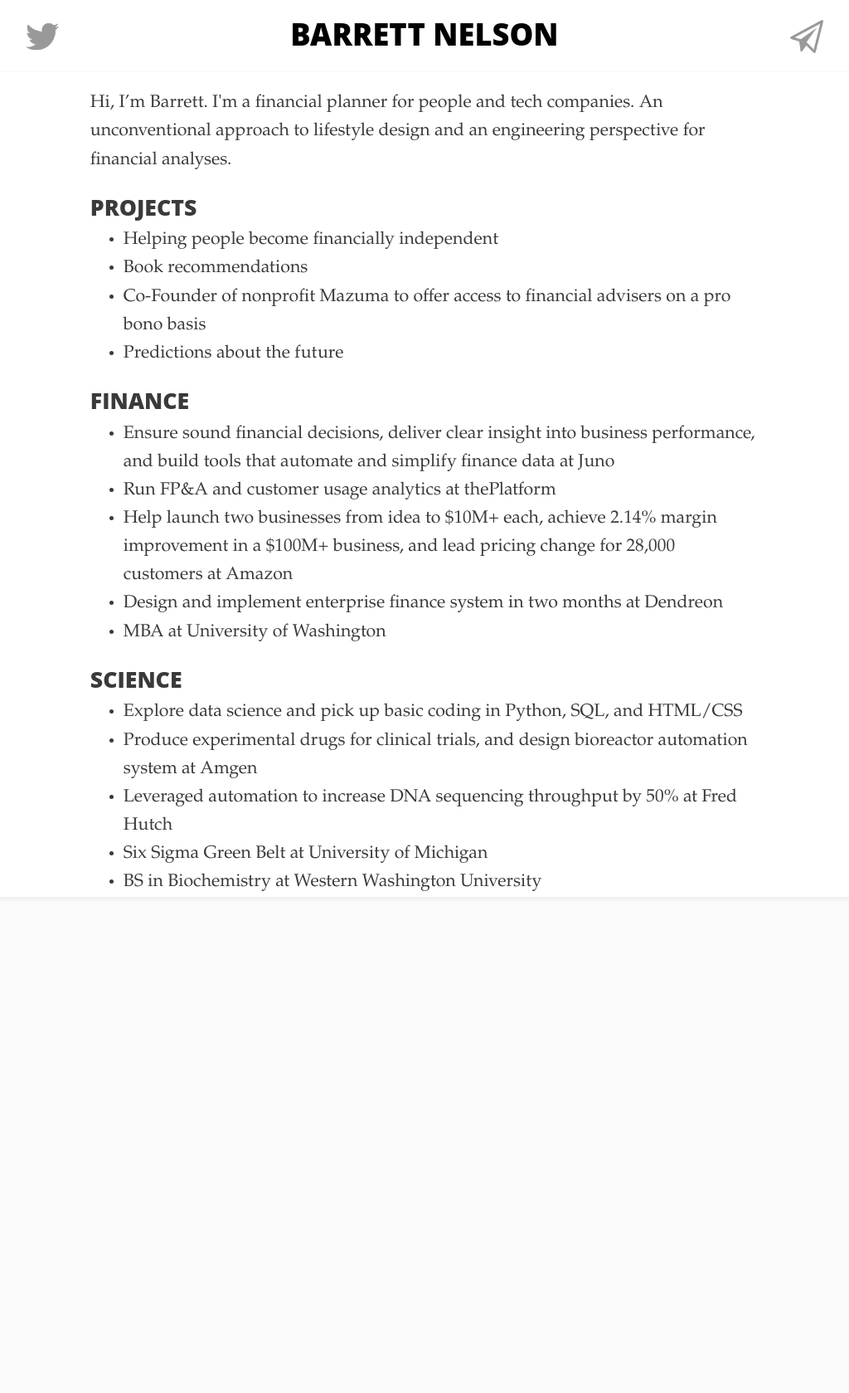
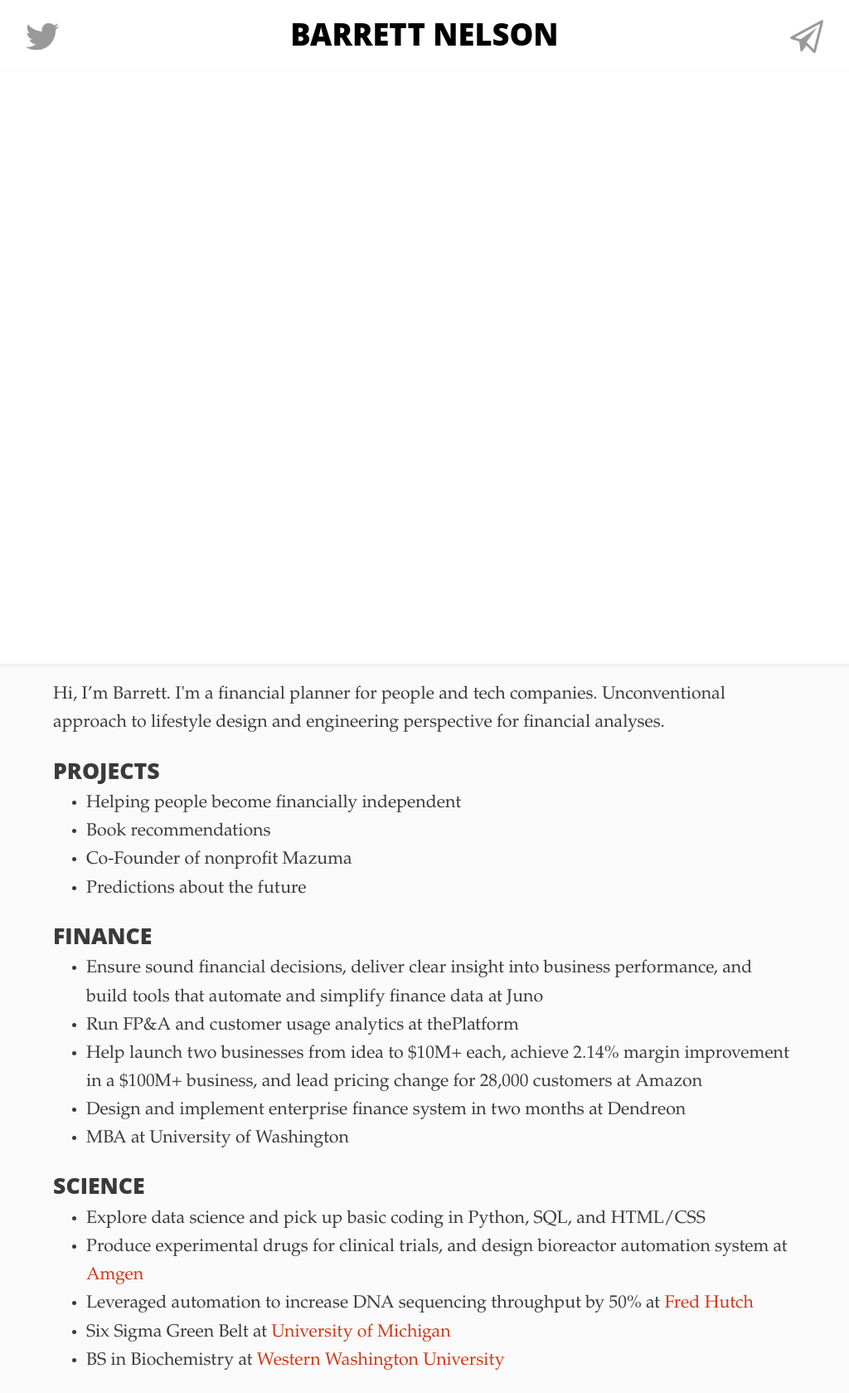
Before and after one commit to bstnel/bstnel.github.io, a Jekyll site: the page index.html, which Jekyll copies as it is, in a window 1280 px wide. Shown: the whole page at 83% size, without its empty margins (128-1152 px from the left). Built offline with Jekyll 4.4.1, drawn with Linux system fonts in a browser that asks for light colours; before the commit the page ends 1103 px from its top, so only the background shows below that; some of the changed lines change nothing that is shown.

Commit message:
Update index.html

```diff
--- a/index.html
+++ b/index.html
@@ -21,13 +21,14 @@
           </h1>
         </div>
       </div>
+	</div>
 <div class="content">
-<p>Hi, I’m Barrett. I'm a financial planner for people and tech companies. An unconventional approach to lifestyle design and an engineering perspective for financial analyses.</p>
+<p>Hi, I’m Barrett. I'm a financial planner for people and tech companies. Unconventional approach to lifestyle design and engineering perspective for financial analyses.</p>
 	<h2>Projects</h2>
 		<ul>
 		<li>Helping people become financially independent</li>
 		<li>Book recommendations</li>
-		<li>Co-Founder of nonprofit Mazuma to offer access to financial advisers on a pro bono basis</li>
+		<li>Co-Founder of nonprofit Mazuma</li>
 		<li>Predictions about the future</li>
 		</ul>
 	<h2>Finance</h2>
@@ -41,10 +42,10 @@
 	<h2>Science</h2>
 		<ul>
 		<li>Explore data science and pick up basic coding in Python, SQL, and HTML/CSS</li>
-		<li>Produce experimental drugs for clinical trials, and design bioreactor automation system at Amgen</li>
-		<li>Leveraged automation to increase DNA sequencing throughput by 50% at Fred Hutch</li>
-		<li>Six Sigma Green Belt at University of Michigan</li>
-		<li>BS in Biochemistry at Western Washington University</li>
+		<li>Produce experimental drugs for clinical trials, and design bioreactor automation system at <a href:"http://www.amgen.com/">Amgen</a></li>
+		<li>Leveraged automation to increase DNA sequencing throughput by 50% at <a href:"https://www.fredhutch.org/en.html">Fred Hutch</a></li>
+		<li>Six Sigma Green Belt at <a href:"http://isd.engin.umich.edu/professional-programs/six-sigma/index.htm">University of Michigan</a></li>
+			<li>BS in Biochemistry at <a href="https://www.wwu.edu/">Western Washington University</a></li>
 		</ul>
 	    </div>
 </body>
```
